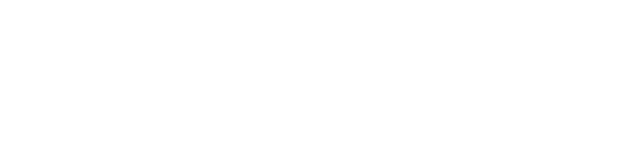
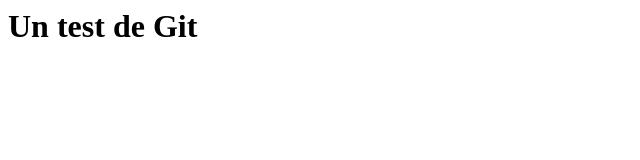
Before and after one commit to Djib3/projetGit, a plain HTML site: page index.html in a window 1280 px wide. Shown: the whole page, without its empty margins (0-640 px from the left). Drawn offline with Linux system fonts and the light colour scheme.

Commit message:
ajout du titre h1

```diff
--- a/index.html
+++ b/index.html
@@ -8,6 +8,10 @@
 
 
 	</head>
+	<body>
+		<h1>Un test de Git</h1>
+
+	</body>
 
 
 
```
